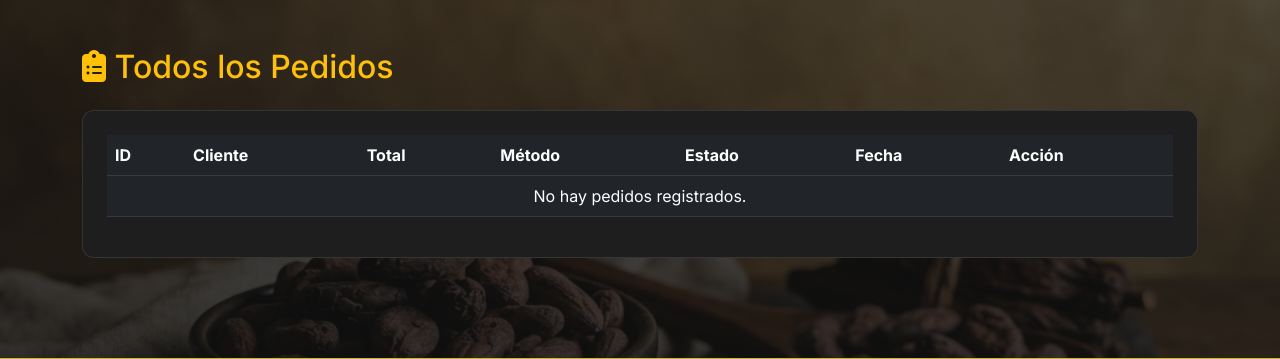
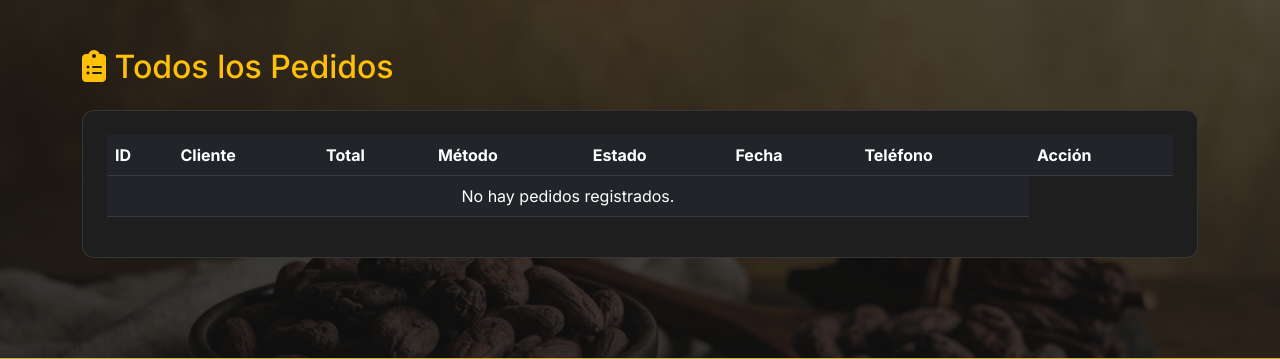
Before and after one commit to sierrasanabriajohinerstiven-max/Repositorio-ADSO, a Flask app: page /admin/orders in a window 1280 px wide. Shown: the part 104-463 px from the top of the page. Run offline with Flask 3, Linux system fonts and the light colour scheme; a user stored in the database is signed in; data that the repository does not hold is empty.

Commit message:
feat: mostrar número de teléfono del cliente en tabla de pedidos

```diff
--- a/app/templates/admin/orders.html
+++ b/app/templates/admin/orders.html
@@ -13,6 +13,7 @@
                     <th>Método</th>
                     <th>Estado</th>
                     <th>Fecha</th>
+                    <th>Teléfono</th>
                     <th>Acción</th>
                 </tr>
             </thead>
@@ -40,6 +41,7 @@
                         </form>
                     </td>
                     <td>{{ order.created_at.strftime('%Y-%m-%d %H:%M') }}</td>
+                    <td>{{ order.phone_number }}</td>
                     <td class="d-flex gap-2 justify-content-center">
                         <button type="button" onclick="showAddressModal('{{ order.shipping_address|replace('\n', ' ')|replace("'", "\\'")|escape }}')" class="btn btn-sm btn-outline-warning" title="Ver Dirección de Envío">
                             <i class="fa-solid fa-map-location-dot"></i>
```
